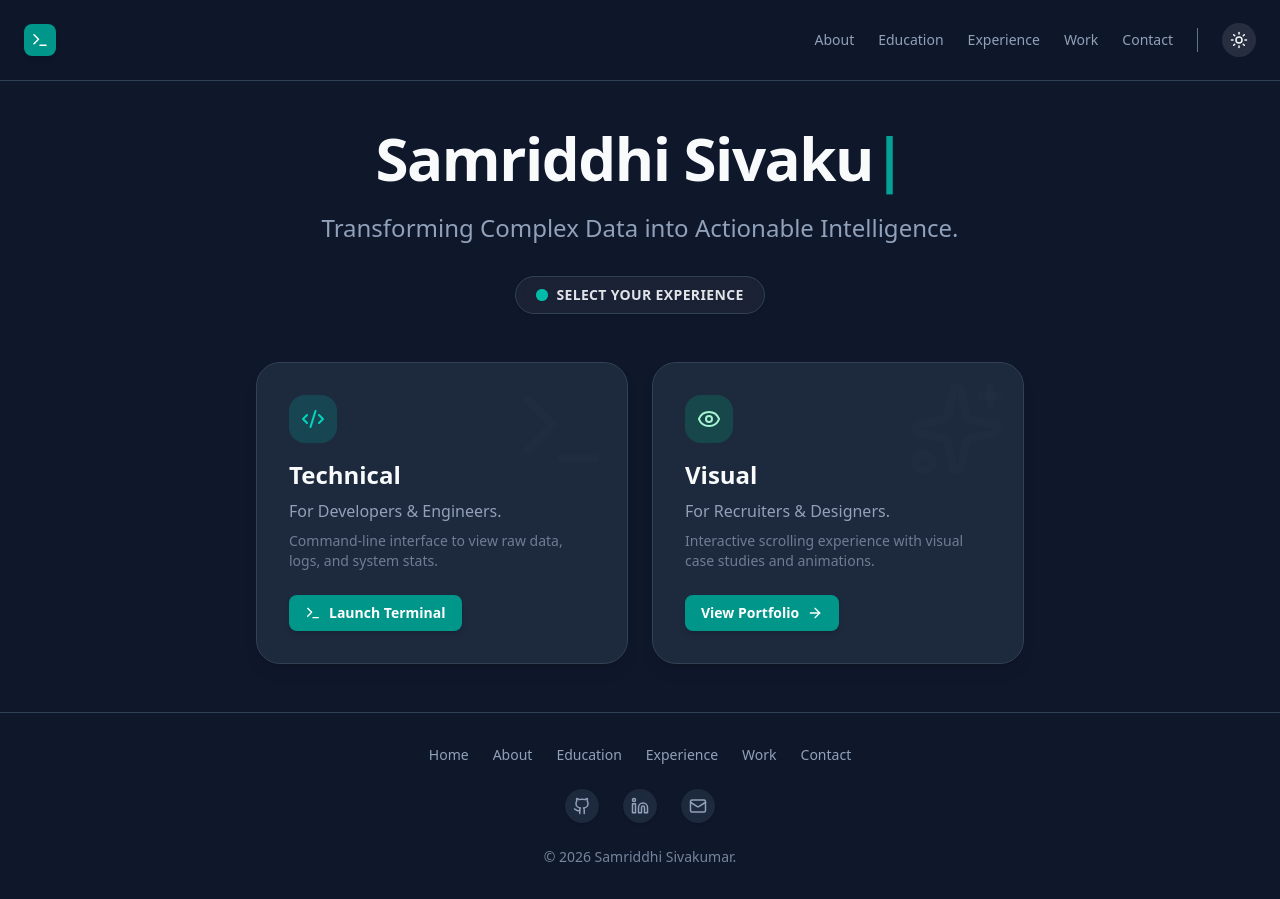
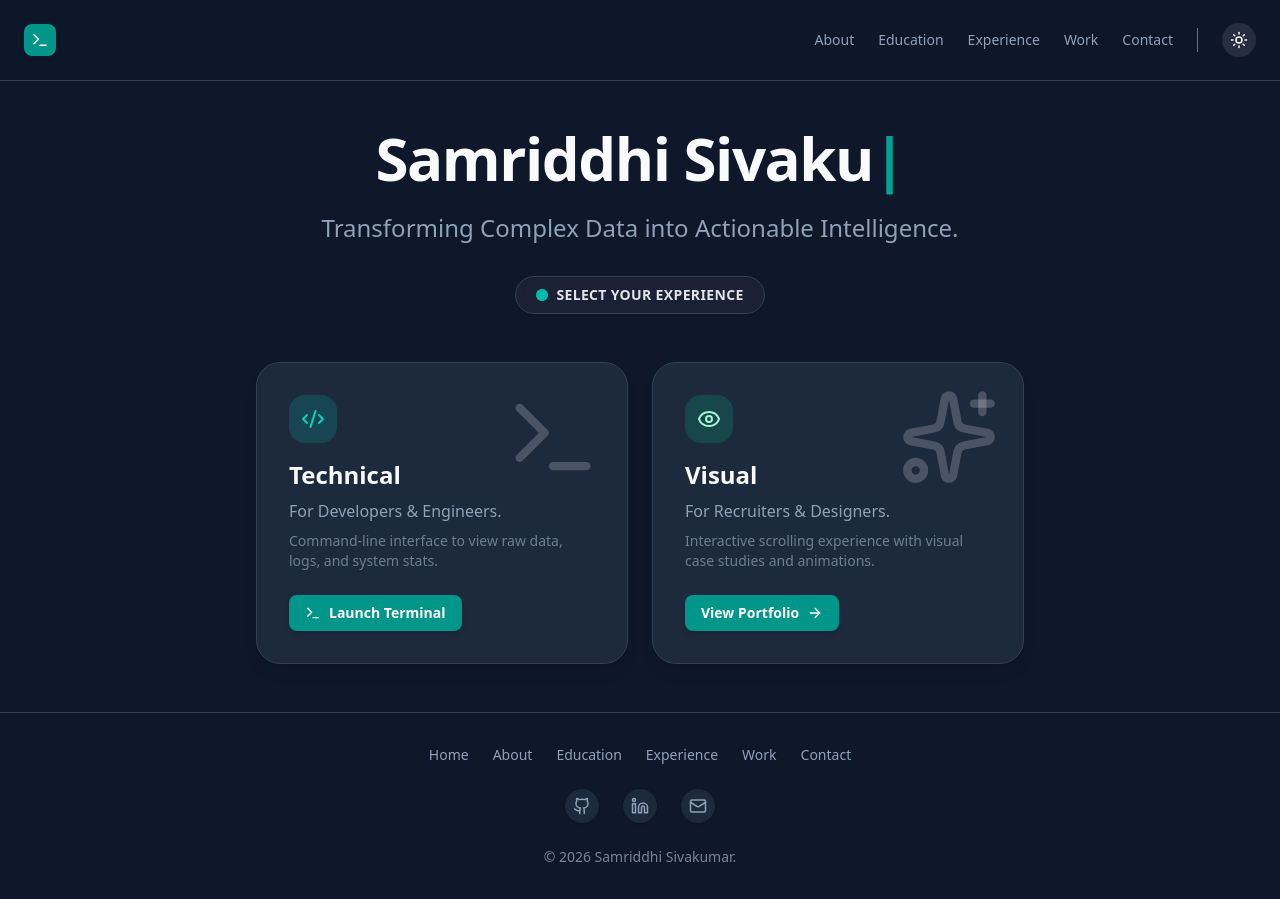
Before and after one commit to SamriddhiS2/samriddhi-portfolio, a Next.js app: page / in a window 1280 px wide. Built offline with nearby package versions, Linux system fonts and the light colour scheme.

Commit message:
style: adjust tile watermark icons to be clearly visible (lighter in dark mode, darker in light mode)

```diff
--- a/src/components/views/IntroView.tsx
+++ b/src/components/views/IntroView.tsx
@@ -38,20 +38,25 @@ export const IntroView = ({ setMode, themeMode, theme }: IntroViewProps) => {
                     className={`hidden md:flex group p-8 rounded-3xl border ${theme.border} ${theme.bgSoft} hover:scale-[1.02] transition-all duration-300 text-left relative overflow-hidden shadow-lg hover:shadow-teal-500/10 flex-col justify-between h-full`}
                 >
                     <div>
-                        <div className="absolute top-0 right-0 p-4 opacity-10 group-hover:opacity-20 transition-opacity">
-                            <Terminal size={100} className={themeMode === 'dark' ? "text-white/10" : "text-slate-900/5"} />
+                        {/* Top Right Watermark - Fixed Opacity and Colors */}
+                        <div className="absolute top-0 right-0 p-6">
+                            <Terminal
+                                size={100}
+                                className={`transition-colors duration-300 ${themeMode === 'dark' ? 'text-white/20 group-hover:text-white/40' : 'text-slate-900/10 group-hover:text-slate-900/20'}`}
+                            />
                         </div>
+
                         <div className={`inline-flex p-3 rounded-2xl mb-4 ${themeMode === 'dark' ? 'bg-teal-500/20 text-teal-100' : 'bg-teal-100 text-teal-800'}`}>
                             <Code2 size={24} className={themeMode === 'dark' ? "text-teal-400" : "text-teal-600"} />
                         </div>
                         <h3 className={`text-2xl font-bold mb-2 ${theme.text}`}>Technical</h3>
-                        <p className={`${theme.textMuted} mb-6`}>
+                        <p className={`${theme.textMuted} mb-6 relative z-10`}>
                             For Developers & Engineers.
                             <span className="block text-sm opacity-70 mt-2 font-light">Command-line interface to view raw data, logs, and system stats.</span>
                         </p>
                     </div>
 
-                    <div className={`mt-auto inline-flex items-center gap-2 px-4 py-2 rounded-lg ${theme.buttonPrimary} w-max font-semibold text-sm shadow-md`}>
+                    <div className={`mt-auto inline-flex items-center gap-2 px-4 py-2 rounded-lg ${theme.buttonPrimary} w-max font-semibold text-sm shadow-md relative z-10`}>
                          <Terminal size={16} /> Launch Terminal
                     </div>
                 </button>
@@ -62,20 +67,25 @@ export const IntroView = ({ setMode, themeMode, theme }: IntroViewProps) => {
                     className={`group p-8 rounded-3xl border ${theme.border} ${theme.bgSoft} hover:scale-[1.02] transition-all duration-300 text-left relative overflow-hidden shadow-lg hover:shadow-emerald-500/10 flex flex-col justify-between h-full`}
                 >
                     <div>
-                        <div className="absolute top-0 right-0 p-4 opacity-10 group-hover:opacity-20 transition-opacity">
-                            <Sparkles size={100} className={themeMode === 'dark' ? "text-white/10" : "text-slate-900/5"} />
+                        {/* Top Right Watermark - Fixed Opacity and Colors */}
+                        <div className="absolute top-0 right-0 p-6">
+                            <Sparkles
+                                size={100}
+                                className={`transition-colors duration-300 ${themeMode === 'dark' ? 'text-white/20 group-hover:text-white/40' : 'text-slate-900/10 group-hover:text-slate-900/20'}`}
+                            />
                         </div>
+
                         <div className={`inline-flex p-3 rounded-2xl mb-4 ${theme.homeIconBg} ${theme.homeIconColor}`}>
                             <Eye size={24} />
                         </div>
                         <h3 className={`text-2xl font-bold mb-2 ${theme.text}`}>Visual</h3>
-                        <p className={`${theme.textMuted} mb-6`}>
+                        <p className={`${theme.textMuted} mb-6 relative z-10`}>
                             For Recruiters & Designers.
                             <span className="block text-sm opacity-70 mt-2 font-light">Interactive scrolling experience with visual case studies and animations.</span>
                         </p>
                     </div>
 
-                    <div className={`mt-auto inline-flex items-center gap-2 px-4 py-2 rounded-lg ${theme.buttonPrimary} w-max font-semibold text-sm shadow-md`}>
+                    <div className={`mt-auto inline-flex items-center gap-2 px-4 py-2 rounded-lg ${theme.buttonPrimary} w-max font-semibold text-sm shadow-md relative z-10`}>
                          View Portfolio <ArrowRight size={16} />
                     </div>
                 </button>
```
